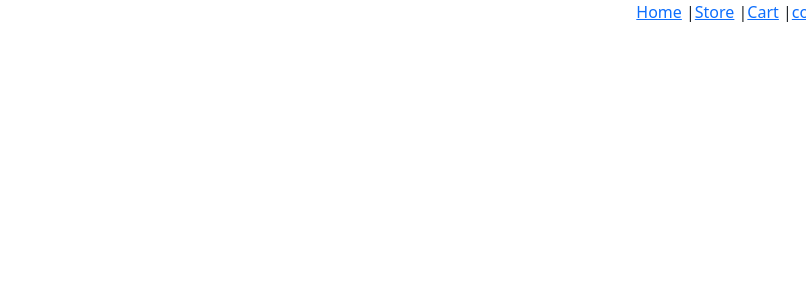
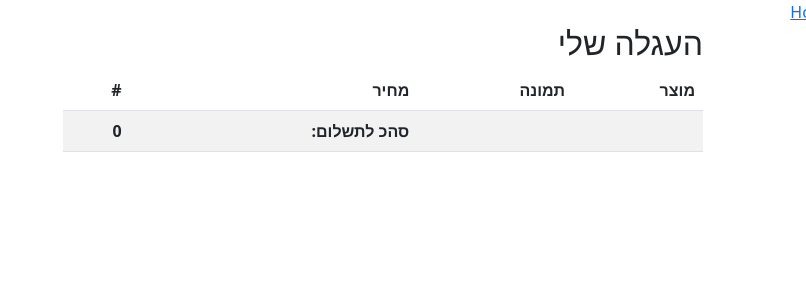
Before and after one commit to Amicht/zara, a React (Create React App) app: page /cart in a window 1280 px wide. Shown: the top 300 px of the page, without its empty margins (474-1280 px from the left). Built offline with nearby package versions, Linux system fonts and the light colour scheme.

Commit message:
cart logic and components

```diff
--- a/src/App.js
+++ b/src/App.js
@@ -1,3 +1,4 @@
+import { createContext, useState } from "react";
 import { BrowserRouter, Link, Route, Routes } from "react-router-dom";
 import './App.css';
 import Cart from "./components/Cart";
@@ -5,8 +6,13 @@ import ContactUs from "./components/ContactUs";
 import Home from "./components/Home";
 import Store from "./components/Store";
 
+export const CartCtxt = createContext([]);
+
 function App() {
+  const [cart, setCart] = useState([]);
+
   return (
+    <CartCtxt.Provider value={{cart, setCart}}>
     <BrowserRouter>
         <nav>
           <Link to='/'>Home</Link> |
@@ -21,6 +27,7 @@ function App() {
           <Route path="/contact-us" element={<ContactUs />}/>
         </Routes>
     </BrowserRouter>
+    </CartCtxt.Provider>
   );
 }
 
--- a/src/components/Cart.jsx
+++ b/src/components/Cart.jsx
@@ -1,8 +1,40 @@
-import React from 'react'
+import React, { useContext, useEffect, useState } from 'react'
+import { CartCtxt } from '../App'
+import CartTable from './CartTable';
 
 const Cart = () => {
+  const { cart } = useContext(CartCtxt);
+  const [totalPrice, setTotalPrice] = useState(0);
+
+  useEffect(()=> {
+    let total = 0;
+    cart.forEach(p => total+= p.price);
+    setTotalPrice(total);
+  },[cart]);
+
   return (
-    <div>Cart</div>
+    <div className='col-6 mx-auto'>
+    <h2>העגלה שלי</h2>
+    <table className="table table-striped">
+      <thead>
+        <tr>
+          <th>מוצר</th>
+          <th>תמונה</th>
+          <th>מחיר</th>
+          <th>#</th>
+        </tr>
+      </thead>
+      <tbody>
+      {cart.map((p,i)=> <CartTable key={i} product={p}/>)}
+      <tr>
+        <th></th>
+        <th></th>
+        <th>סהכ לתשלום: </th>
+        <th>{totalPrice}</th>
+      </tr>
+      </tbody>
+    </table>
+    </div>
   )
 }
 
--- /dev/null
+++ b/src/components/CartTable.jsx
@@ -0,0 +1,23 @@
+import React, { useContext } from 'react'
+import { CartCtxt } from '../App'
+
+const CartTable = ({product}) => {
+    const { cart, setCart } = useContext(CartCtxt);
+
+  return (
+    <tr>
+        <td>{product.name}</td>
+        <td><img alt={product.name} src={product.image}/></td>
+        <td>{product.price}</td>
+        <td><button onClick={()=>{
+            console.log(cart);
+            const productIdx = cart.findIndex(p => p.id === product.id);
+            cart.splice(productIdx, 1);
+            setCart(() => [...cart]);
+            console.log(cart);
+        }}>הסר מהעגלה</button></td>
+    </tr>
+  )
+}
+
+export default CartTable
--- a/src/components/Product.jsx
+++ b/src/components/Product.jsx
@@ -1,6 +1,8 @@
-import React from 'react'
+import React, { useContext } from 'react'
+import { CartCtxt } from '../App'
 
 const Product = ({product}) => {
+    const {cart, setCart} = useContext(CartCtxt);
 
   return (
     <div className="card col-3">
@@ -10,7 +12,9 @@ const Product = ({product}) => {
             <p className="card-text">
                 מחיר: {product.price}
             </p>
-            <button className="btn btn-primary">הוסף לעגלה</button>
+            <button onClick={()=> setCart([...cart,product])}
+                className="btn btn-primary">הוסף לעגלה
+            </button>
         </div>
     </div>
   )
```
